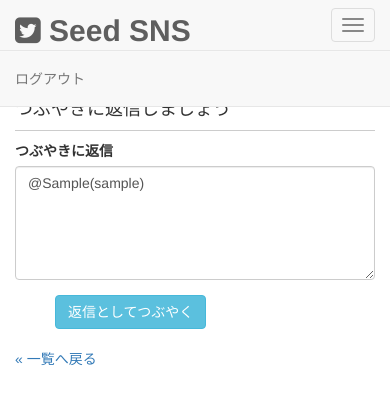
After one commit to ei17ringo/-seed_sns, a PHP site: page /reply.php?tweet_id=1 in a window 390 px wide, after a click on "Toggle navigation". The commit adds this page. Shown: the top 404 px of the page. Run offline with PHP 8.4, Linux system fonts and the light colour scheme; the visitor is signed in with stand-in values (Sample User, id 1); tables that the repository leaves empty hold one stand-in row (values such as "Sample post").

Commit message:
返信機能

```diff
--- a/index.php
+++ b/index.php
@@ -202,7 +202,7 @@
           <img src="picture_path/<?php echo $one_tweet["picture_path"]; ?>" width="48" height="48">
           <p>
             <?php echo $one_tweet["tweet"]; ?><span class="name"> (<?php echo $one_tweet["nick_name"]; ?>) </span>
-            [<a href="#">Re</a>]
+            [<a href="reply.php?tweet_id=<?php echo $one_tweet["tweet_id"]; ?>">Re</a>]
 
 
 
@@ -230,6 +230,9 @@
             </a>
             [<a href="#" style="color: #00994C;">編集</a>]
             [<a onclick="return confirm('削除します、よろしいですか？');" href="delete.php?tweet_id=<?php echo $one_tweet["tweet_id"]; ?>" style="color: #F33;">削除</a>]
+            <?php if($one_tweet["reply_tweet_id"] > 0){ ?>
+            [<a href="view.php?tweet_id=<?php echo $one_tweet["reply_tweet_id"]; ?>" style="color: #a9a9a9;">返信元のメッセージを表示</a>]
+            <?php } ?>
           </p>
         </div>
         <?php
--- /dev/null
+++ b/reply.php
@@ -0,0 +1,141 @@
+<?php
+
+ require('function.php');
+
+  //ログインチェック
+  login_check();
+
+  // 宿題:個別ページの表示を完成させましょう
+
+  // ヒント:$_GET["tweet_id"] の中に、表示したいつぶやきのtweet_idが格納されている
+  // ヒント2:送信されてるtweet_idを使用して、SQL文でDBからデータを１件取得
+  // ヒント3:取得できたデータを、一覧の１行分の表示を参考に、表示してみる
+
+  // DBの接続
+  require('dbconnect.php');
+
+  // --------POST送信されていたら、つぶやきをINSERTで保存
+  // $_POST["tweet"] => "" $_POSTが空だとおもわれない
+  // $_POST["tweet"] => "" $_POST["tweet"]が空だと認識される
+
+  if (isset($_POST) && !empty($_POST)){
+
+    //入力チェック
+    if ($_POST["tweet"] == ""){
+      $error["tweet"] = "blank";
+    }
+
+    if (!isset($error)){
+      //SQL文作成
+      // tweet=つぶやいた内容
+      // member_id=ログインした人のid
+      // reply_tweet_id=返信元のtweet_id
+      // created=現在日時（now()を使用）
+      // modified=現在日時（now()を使用）
+
+      $sql = "INSERT INTO `tweets` (`tweet`,`member_id`,`reply_tweet_id`,`created`)VALUES(?,?,?,now())";
+
+
+      //SQL文実行
+      $data = array($_POST["tweet"],$_SESSION["id"],$_GET["tweet_id"]);
+      $stmt = $dbh->prepare($sql);
+      $stmt->execute($data);
+
+      //一覧へ移動する
+      header("Location: index.php");
+
+    }
+  }
+
+
+
+
+  // SQL文の作成
+  $sql = "SELECT `tweets`.*,`members`.`nick_name`,`members`.`picture_path` FROM `tweets` INNER JOIN `members` ON `tweets`.`member_id`=`members`.`member_id` WHERE `tweets`.`tweet_id`=".$_GET["tweet_id"];
+
+  // SQL文実行
+  $stmt = $dbh->prepare($sql);
+  $stmt->execute();
+
+  // 個別ページに表示するデータを取得
+  $one_tweet = $stmt->fetch(PDO::FETCH_ASSOC);
+
+
+  $reply_msg = "@".$one_tweet["tweet"]."(".$one_tweet["nick_name"].")";
+
+
+?>
+
+<!DOCTYPE html>
+<html lang="ja">
+  <head>
+    <meta charset="utf-8">
+    <meta http-equiv="X-UA-Compatible" content="IE=edge">
+    <meta name="viewport" content="width=device-width, initial-scale=1">
+
+    <title>SeedSNS</title>
+
+    <!-- Bootstrap -->
+    <link href="assets/css/bootstrap.css" rel="stylesheet">
+    <link href="assets/font-awesome/css/font-awesome.css" rel="stylesheet">
+    <link href="assets/css/form.css" rel="stylesheet">
+    <link href="assets/css/timeline.css" rel="stylesheet">
+    <link href="assets/css/main.css" rel="stylesheet">
+
+  </head>
+  <body>
+  <nav class="navbar navbar-default navbar-fixed-top">
+      <div class="container">
+          <!-- Brand and toggle get grouped for better mobile display -->
+          <div class="navbar-header page-scroll">
+              <button type="button" class="navbar-toggle" data-toggle="collapse" data-target="#bs-example-navbar-collapse-1">
+                  <span class="sr-only">Toggle navigation</span>
+                  <span class="icon-bar"></span>
+                  <span class="icon-bar"></span>
+                  <span class="icon-bar"></span>
+              </button>
+              <a class="navbar-brand" href="index.html"><span class="strong-title"><i class="fa fa-twitter-square"></i> Seed SNS</span></a>
+          </div>
+          <!-- Collect the nav links, forms, and other content for toggling -->
+          <div class="collapse navbar-collapse" id="bs-example-navbar-collapse-1">
+              <ul class="nav navbar-nav navbar-right">
+                <li><a href="logout.php">ログアウト</a></li>
+              </ul>
+          </div>
+          <!-- /.navbar-collapse -->
+      </div>
+      <!-- /.container-fluid -->
+  </nav>
+
+  <div class="container">
+    <div class="row">
+      <div class="col-md-6 col-md-offset-3 content-margin-top">
+        <h4>つぶやきに返信しましょう</h4>
+        <div class="msg">
+          <form method="post" action="" class="form-horizontal" role="form">
+              <!-- つぶやき -->
+              <div class="form-group">
+                <label class="col-sm-4 control-label">つぶやきに返信</label>
+                <div class="col-sm-8">
+                  <textarea name="tweet" cols="50" rows="5" class="form-control" placeholder="例：Hello World!"><?php echo $reply_msg; ?></textarea>
+                  <?php if (isset($error) && ($error["tweet"] == "blank")){ ?>
+                    <p class="error">なにかつぶやいてください。</p>
+                  <?php  } ?>
+                </div>
+              </div>
+            <ul class="paging">
+              <input type="submit" class="btn btn-info" value="返信としてつぶやく">
+            </ul>
+          </form>
+        </div>
+        <a href="index.php">&laquo;&nbsp;一覧へ戻る</a>
+      </div>
+    </div>
+  </div>
+
+    <!-- jQuery (necessary for Bootstrap's JavaScript plugins) -->
+    <script src="assets/js/jquery-3.1.1.js"></script>
+    <script src="assets/js/jquery-migrate-1.4.1.js"></script>
+    <script src="assets/js/bootstrap.js"></script>
+  </body>
+</html>
```
